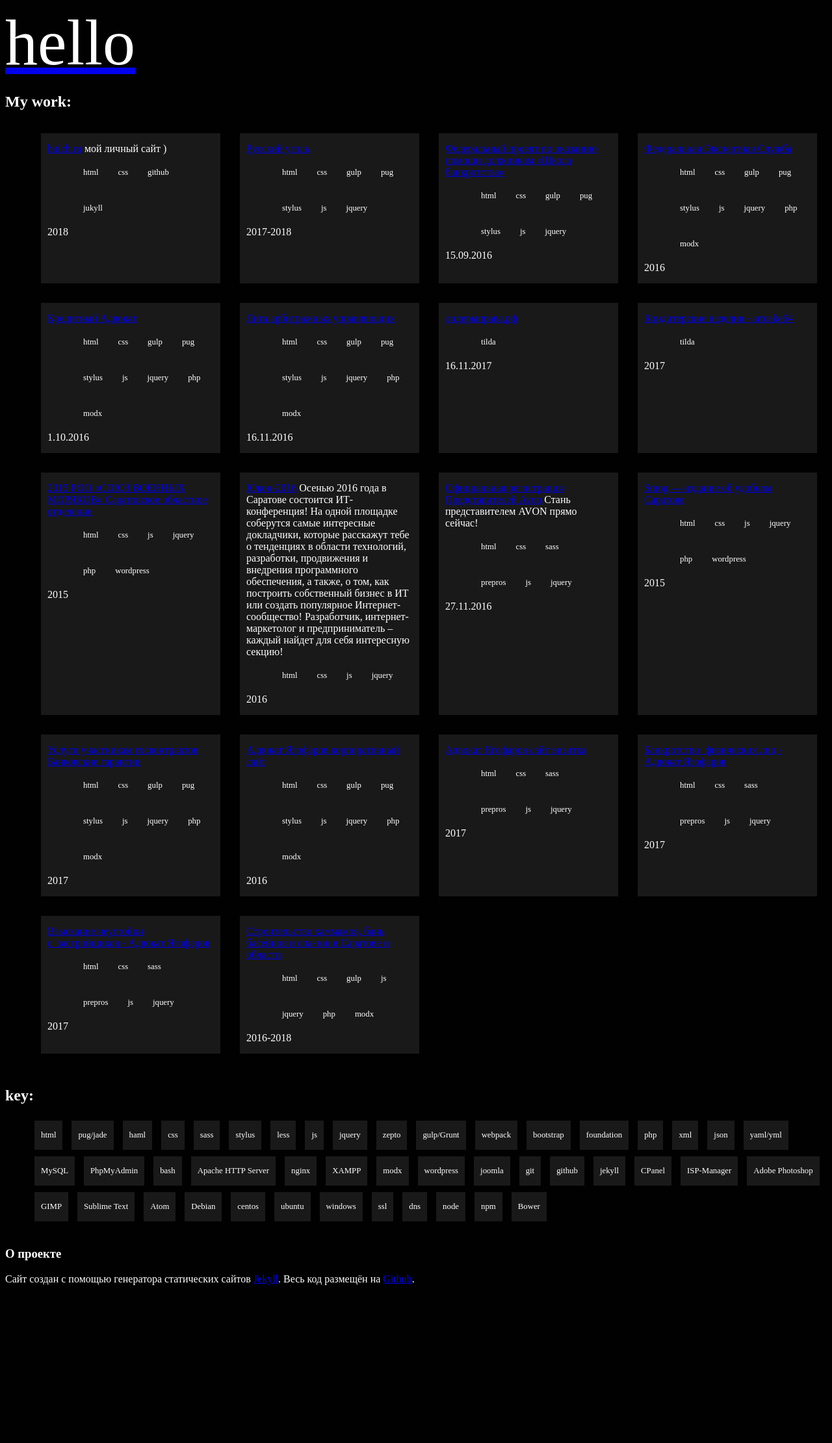
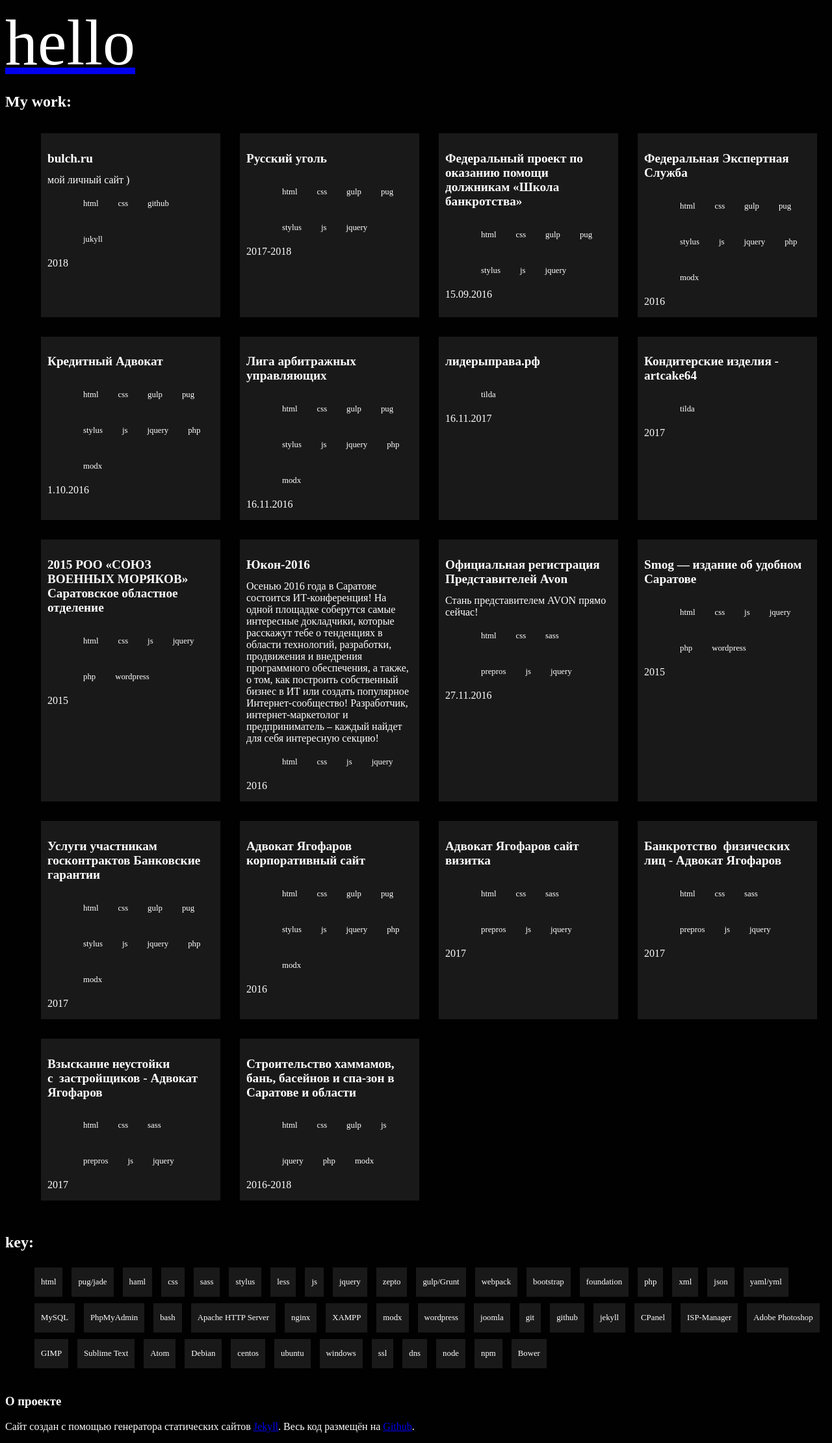
Before and after one commit to bulch/bulch.github.io, a Jekyll site: the page built from index.html, in a window 1280 px wide. Shown: the whole page at 65% size. Built offline with Jekyll 4.4.1, drawn with Linux system fonts in a browser that asks for light colours; before the commit the page ends 1993 px from its top, so only the background shows below that.

Commit message:
more animation

```diff
--- a/_includes/content.html
+++ b/_includes/content.html
@@ -8,8 +8,12 @@
       <ul>
       {% for work in site.data.work %}
           {% assign loopwork = forloop.index0 %}
-            <li>
-              <a href="{{ work.website }}" title="{{ work.name }}" target="_blank" rel="nofollow">{{ work.name }}</a>
+            <li class="hover-hw">
+              <a href="{{ work.website }}" title="{{ work.name }}" target="_blank" rel="nofollow">
+                <h1>
+                  {{ work.name }}
+                </h1>
+              </a>
               <span>{{ work.description }}</span>
               <ul class="site__portfolio--tech">
                 {{ work.tech }}
--- a/_includes/first_style.html
+++ b/_includes/first_style.html
@@ -182,7 +182,6 @@
   padding: 15px 10px;
   background: #191919;
 }
-.site__portfolio ul li:hover,
 .site__tags ul li:hover {
   background: #222;
 }
@@ -208,3 +207,5 @@
 }
 
 </style>
+
+<link href="static/css/hw.css" rel="stylesheet" type="text/css">
--- a/_layouts/default.html
+++ b/_layouts/default.html
@@ -6,6 +6,7 @@
 <body>
 
   {% include header.html %}
+
 
   <main class="page-content">
     {% include content.html %}
--- /dev/null
+++ b/static/css/hw.css
@@ -0,0 +1,138 @@
+.background {
+  background: #000;
+  color: #fff;
+  text-align: center;
+  background: -webkit-gradient(linear, left top, left bottom, from(transparent), color-stop(50%, #222), color-stop(50%, transparent), to(#222));
+  background: linear-gradient(to bottom, transparent, #222 50%, transparent 50%, #222);
+  background-size: 100% 4px;
+  -webkit-animation: gradientMove 100ms ease infinite;
+          animation: gradientMove 100ms ease infinite;
+}
+
+.hover-hw:hover {
+  background: -webkit-gradient(linear, left top, left bottom, from(transparent), color-stop(50%, #222), color-stop(50%, transparent), to(#222));
+  background: linear-gradient(to bottom, transparent, #222 50%, transparent 50%, #222);
+  background-size: 100% 4px;
+  -webkit-animation: gradientMove 200ms ease infinite;
+          animation: gradientMove 200ms ease infinite;
+}
+.hover-hw a {
+  text-decoration: none;
+}
+.hover-hw h1{
+  font-size: 1.2rem;
+  color: white;
+}
+.hover-hw:hover h1 {
+  text-shadow: 0px 1px 1px #fb0c0c, -1px 0px 1px rgba(12, 79, 251, 0.5), -1px 0px 1px #34fb0c;
+  -webkit-animation: chromaticMove 1000ms ease infinite, pulse ease 200ms infinite;
+          animation: chromaticMove 1000ms ease infinite, pulse ease 200ms infinite;
+}
+
+.background {
+  display: -webkit-box;
+  display: -ms-flexbox;
+  display: flex;
+  -webkit-box-pack: center;
+      -ms-flex-pack: center;
+          justify-content: center;
+  -webkit-box-align: center;
+      -ms-flex-align: center;
+          align-items: center;
+}
+
+
+
+small {
+  display: block;
+  text-transform: initial;
+  font-size: 24px;
+}
+
+@-webkit-keyframes gradientMove {
+  0% {
+    background-size: 100% 4px;
+  }
+  50% {
+    background-size: 100% 2px;
+  }
+  100% {
+    background-size: 100% 4px;
+  }
+}
+
+@keyframes gradientMove {
+  0% {
+    background-size: 100% 4px;
+  }
+  50% {
+    background-size: 100% 2px;
+  }
+  100% {
+    background-size: 100% 4px;
+  }
+}
+@-webkit-keyframes pulse {
+  0% {
+    opacity: 0.9;
+    -webkit-transform: skewX(0.5deg);
+            transform: skewX(0.5deg);
+  }
+  25% {
+    opacity: 1;
+  }
+  50% {
+    opacity: 0.9;
+  }
+  75% {
+    opacity: 1;
+    -webkit-transform: skewX(0.5deg);
+            transform: skewX(0.5deg);
+  }
+  100% {
+    opacity: 0.9;
+  }
+}
+@keyframes pulse {
+  0% {
+    opacity: 0.9;
+    -webkit-transform: skewX(0.5deg);
+            transform: skewX(0.5deg);
+  }
+  25% {
+    opacity: 1;
+  }
+  50% {
+    opacity: 0.9;
+  }
+  75% {
+    opacity: 1;
+    -webkit-transform: skewX(0.5deg);
+            transform: skewX(0.5deg);
+  }
+  100% {
+    opacity: 0.9;
+  }
+}
+@-webkit-keyframes chromaticMove {
+  0% {
+    text-shadow: 3px 2px 2px #fb0c0c, 0px -1px 3px rgba(12, 79, 251, 0.5), 0px 0px -2px #34fb0c;
+  }
+  50% {
+    text-shadow: 3px 2px 2px #fb0c0c, 0px -1px 3px rgba(12, 79, 251, 0.5), -3px 2px 3px #34fb0c;
+  }
+  100% {
+    text-shadow: 3px 2px 2px #fb0c0c, 0px -1px 3px rgba(12, 79, 251, 0.5), 2px -1px 2px #34fb0c;
+  }
+}
+@keyframes chromaticMove {
+  0% {
+    text-shadow: 3px 2px 2px #fb0c0c, 0px -1px 3px rgba(12, 79, 251, 0.5), 0px 0px -2px #34fb0c;
+  }
+  50% {
+    text-shadow: 3px 2px 2px #fb0c0c, 0px -1px 3px rgba(12, 79, 251, 0.5), -3px 2px 3px #34fb0c;
+  }
+  100% {
+    text-shadow: 3px 2px 2px #fb0c0c, 0px -1px 3px rgba(12, 79, 251, 0.5), 2px -1px 2px #34fb0c;
+  }
+}
```
Also changed, not shown: _includes/hw.html (added, +8 -0 lines), 2 other files.
